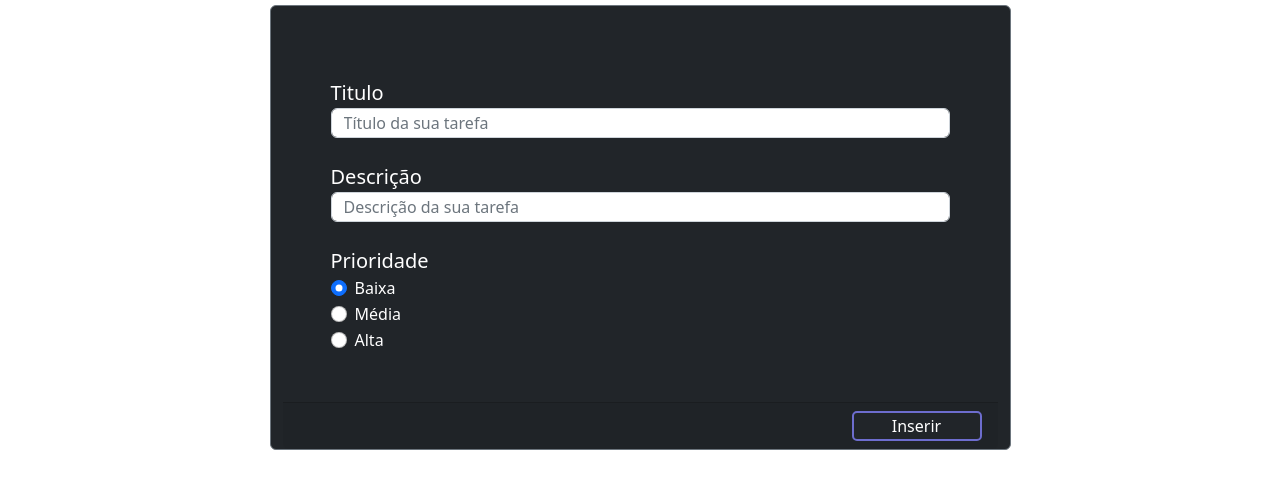
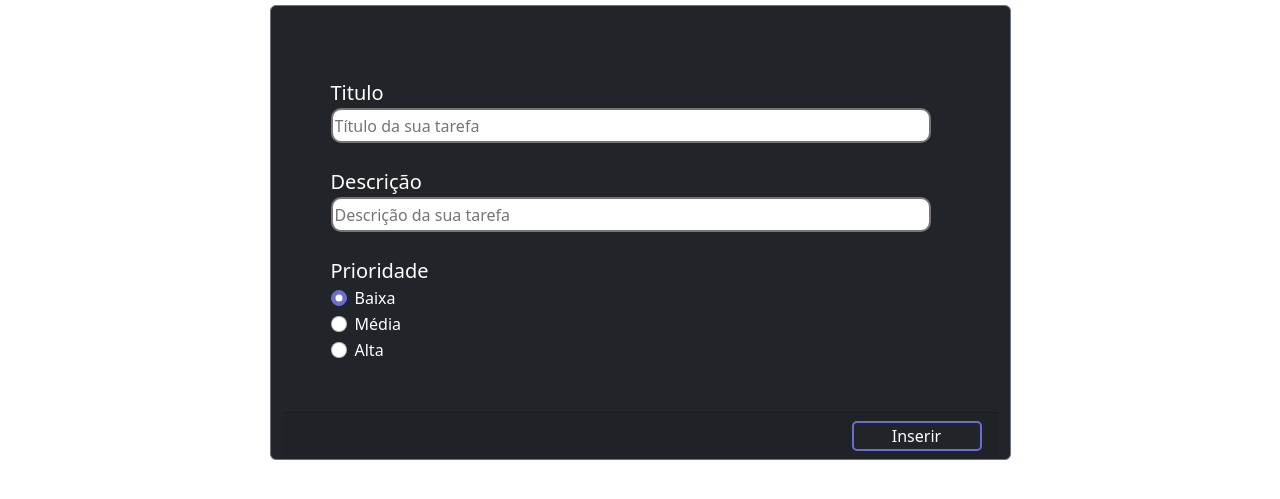
Before and after one commit to Romulotelles4/Agenda, a website with bundled scripts: page public/tarefas/tarefa.create.html in a window 1280 px wide. Shown: the part 225-724 px from the top of the page. Built offline with nearby package versions, Linux system fonts and the light colour scheme.

Commit message:
Alterações nos inputs

```diff
--- a/public/css/style.css
+++ b/public/css/style.css
@@ -46,6 +46,10 @@
 .btnPadrao:hover{
          color: rgb(109, 109, 206);
 }
+.form-check-input:checked{
+        background-color: rgb(109, 109, 206);
+        border-color: rgb(109, 109, 206) !important;
+}
 
 .btnEditar{
         text-decoration:none;
@@ -74,11 +78,10 @@
 .btnExcluir:hover{
         color: red;
 }
-
-
-.form-control{
-       height: 30px;
+.w3-input{
+        width: 600px;
+        height: 35px;
+        border-style: solid;
+        border-radius: 10px;
+        outline-color: rgb(109, 109, 206) ;
 }
-.form-check-input:checked{
-
-}
--- a/public/tarefas/tarefa.create.html
+++ b/public/tarefas/tarefa.create.html
@@ -55,13 +55,13 @@
 
                                                 <div class="form-group mt-4">
                                                         <lable class="form-lable fs-5" for="txtTitulo">Titulo</lable>
-                                                        <input id="txtTitulo" class="form-control" type="text"
+                                                        <input id="txtTitulo" class="w3-input" type="text"
                                                                 placeholder="Título da sua tarefa">
                                                 </div>
                                                 <div class="form-group mt-4">
                                                         <lable class="form-lable fs-5" for="txtDescricao">Descrição
                                                         </lable>
-                                                        <input id="txtDescricao" class="form-control" type="text"
+                                                        <input id="txtDescricao" class="w3-input" type="text"
                                                                 placeholder="Descrição da sua tarefa">
                                                 </div>
 
```
Also changed, not shown: public/contatos/contato.create.html (+10 -10 lines).
